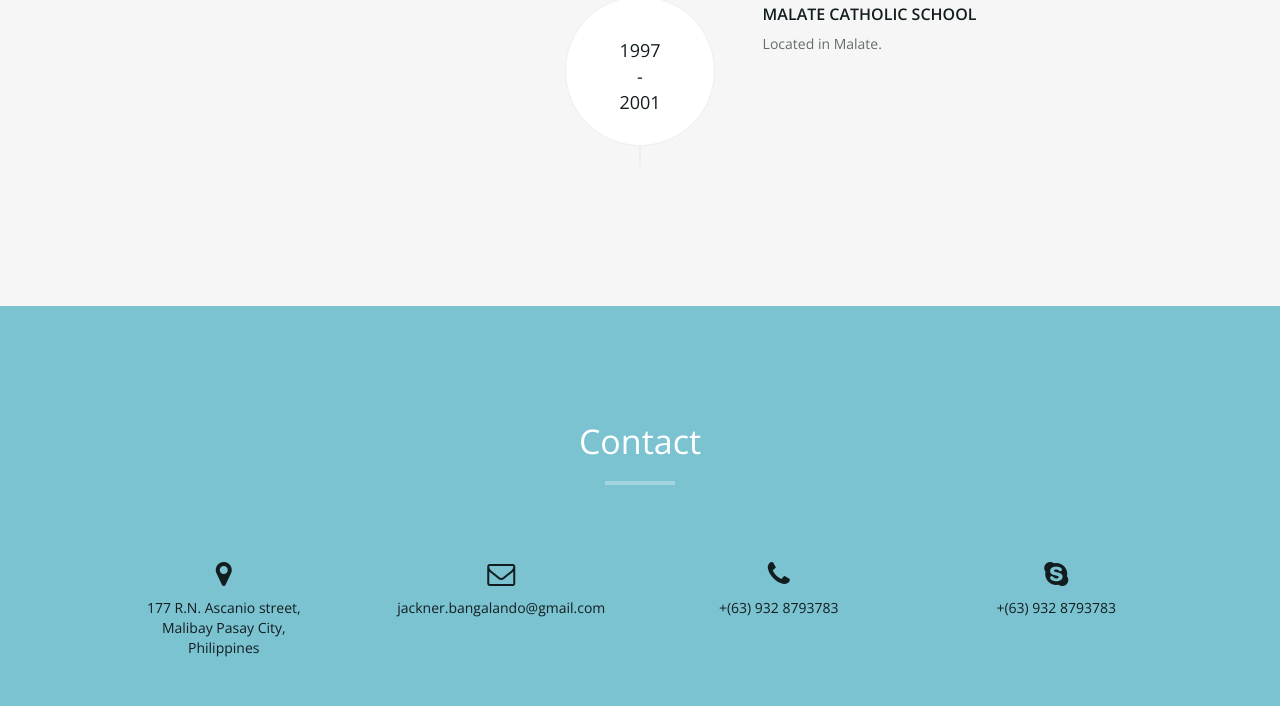
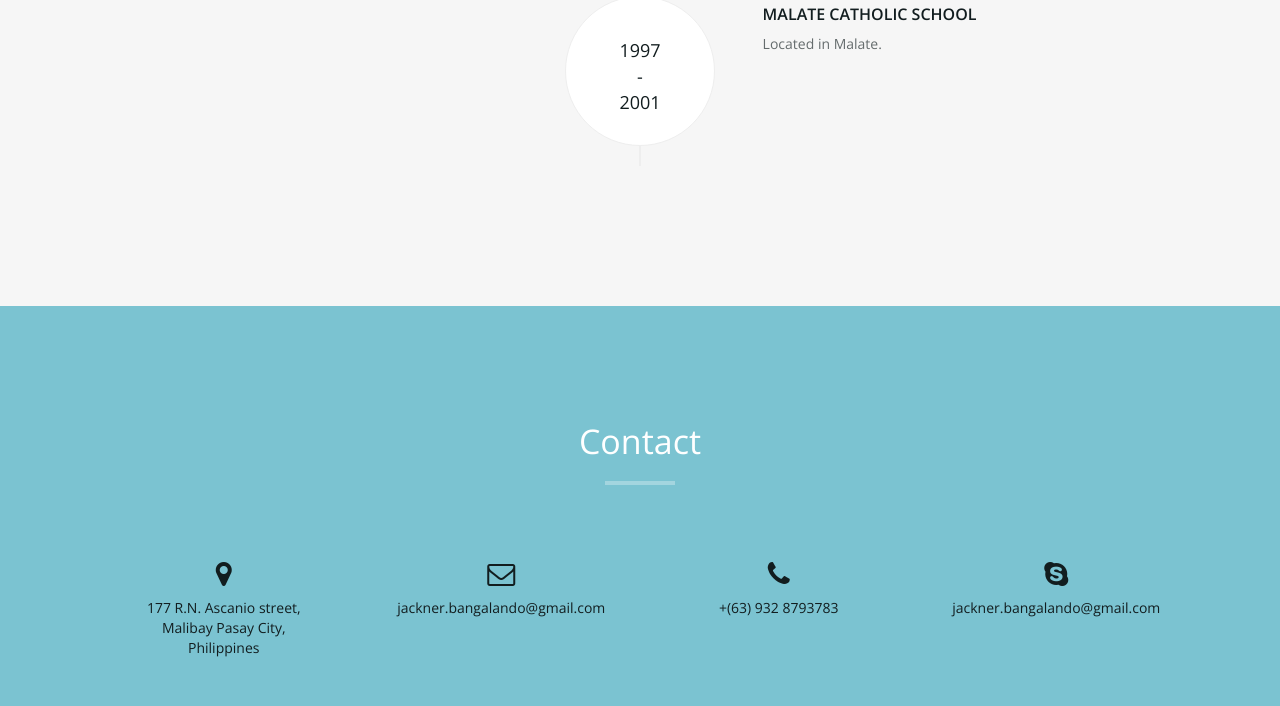
Before and after one commit to jsbangalando/jsbangalando.github.io, a plain HTML site: page index.html in a window 1280 px wide. Shown: the part 6396-7102 px from the top of the page. Drawn offline with nearby package versions, Linux system fonts and the light colour scheme.

Commit message:
Third Commit

```diff
--- a/index.html
+++ b/index.html
@@ -433,7 +433,7 @@
         <p> +(63) 932 8793783</p>
       </div>
 	<div class="col-md-3"> <i class="fa fa-skype fa-2x"></i>
-        <p> +(63) 932 8793783</p>
+        <p> jackner.bangalando@gmail.com</p>
       </div>
       <div class="clearfix"></div>
     </div>
```
